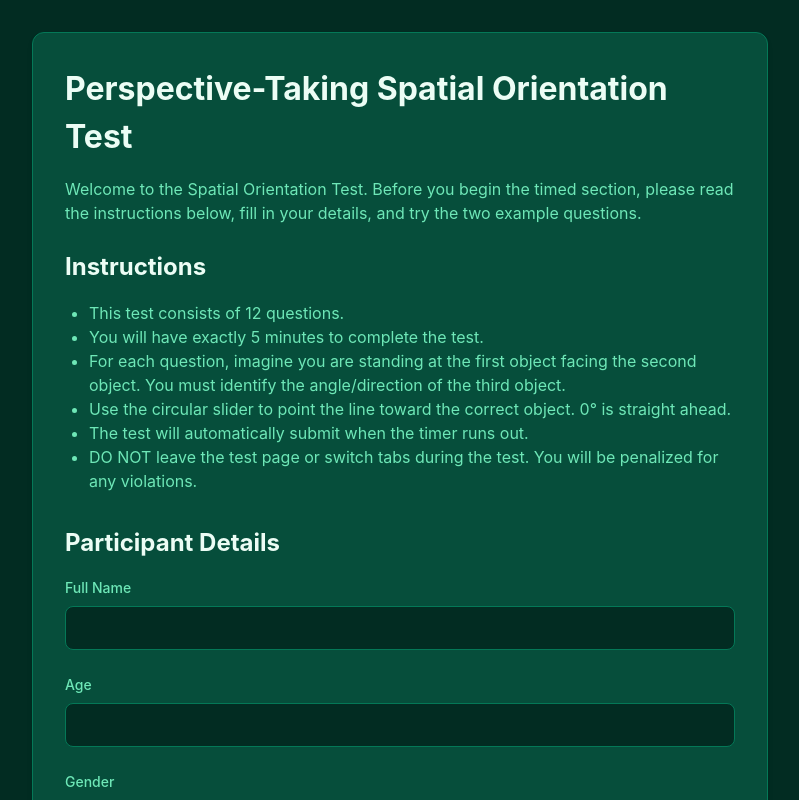
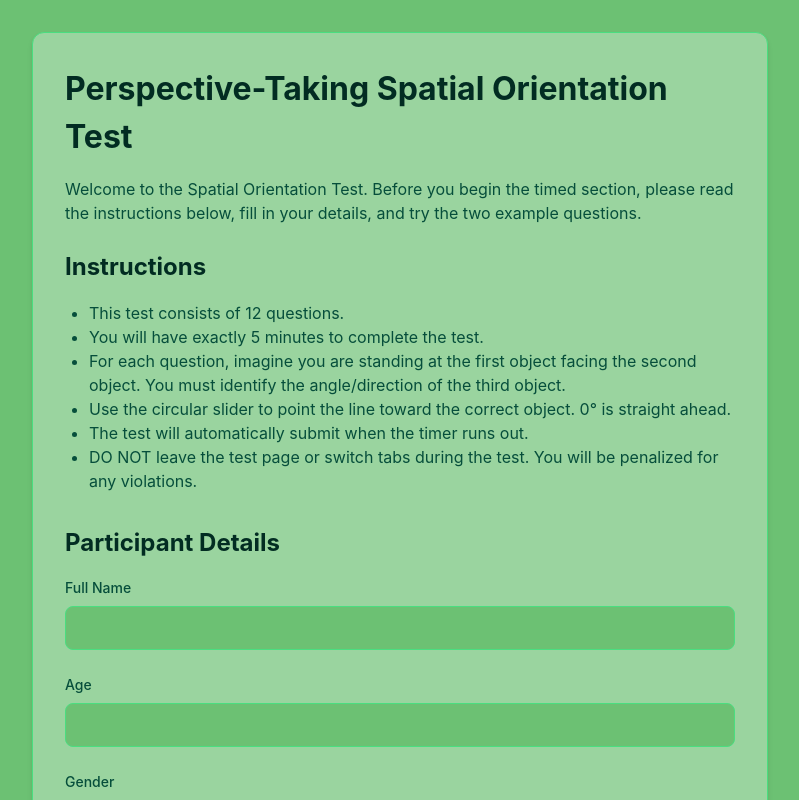
Before and after one commit to Naitik-Lalchandani/ptsot-post-test, a React (Vite) app: page / in a window 1280 px wide. Shown: the top 800 px of the page, without its empty margins (240-1039 px from the left). Built offline with nearby package versions, Linux system fonts and the light colour scheme.

Commit message:
Update theme to soft light green as requested

```diff
--- a/src/index.css
+++ b/src/index.css
@@ -1,18 +1,18 @@
 :root {
-  --primary-color: #10b981;
-  --primary-hover: #059669;
-  --bg-color: #022c22;
-  --surface-color: #064e3b;
-  --text-primary: #ecfdf5;
-  --text-secondary: #6ee7b7;
-  --error-color: #f87171;
-  --success-color: #34d399;
-  --border-color: #047857;
-  --ring-color: rgba(16, 185, 129, 0.5);
+  --primary-color: #2b7a33;
+  --primary-hover: #1e5a24;
+  --bg-color: #6cc173;
+  --surface-color: #9ad49f;
+  --text-primary: #022c22;
+  --text-secondary: #064e3b;
+  --error-color: #dc2626;
+  --success-color: #15803d;
+  --border-color: #4ade80;
+  --ring-color: rgba(43, 122, 51, 0.5);
   font-family: 'Inter', system-ui, Avenir, Helvetica, Arial, sans-serif;
   line-height: 1.5;
   font-weight: 400;
-  color-scheme: dark;
+  color-scheme: light;
   color: var(--text-primary);
   background-color: var(--bg-color);
   font-synthesis: none;
```
